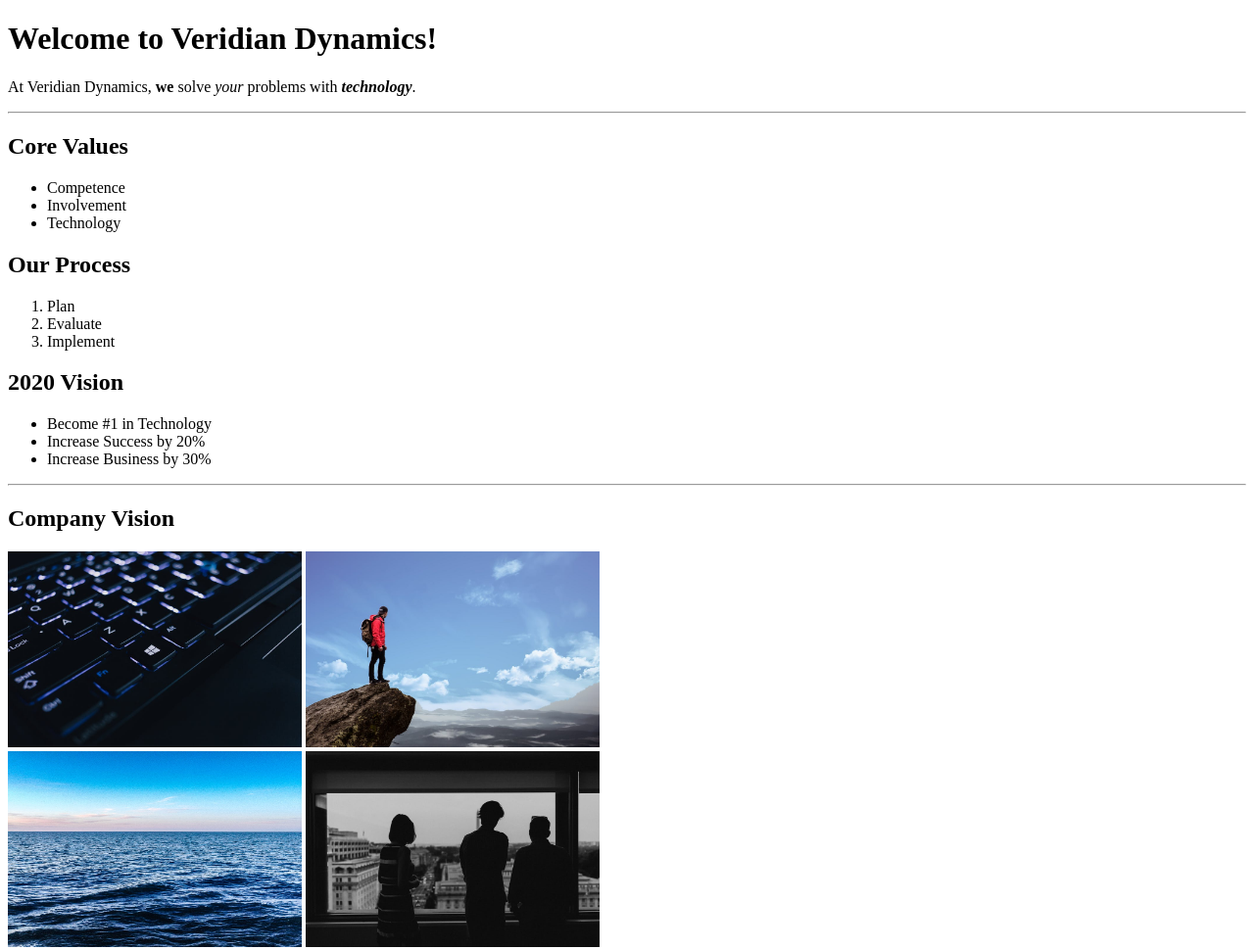
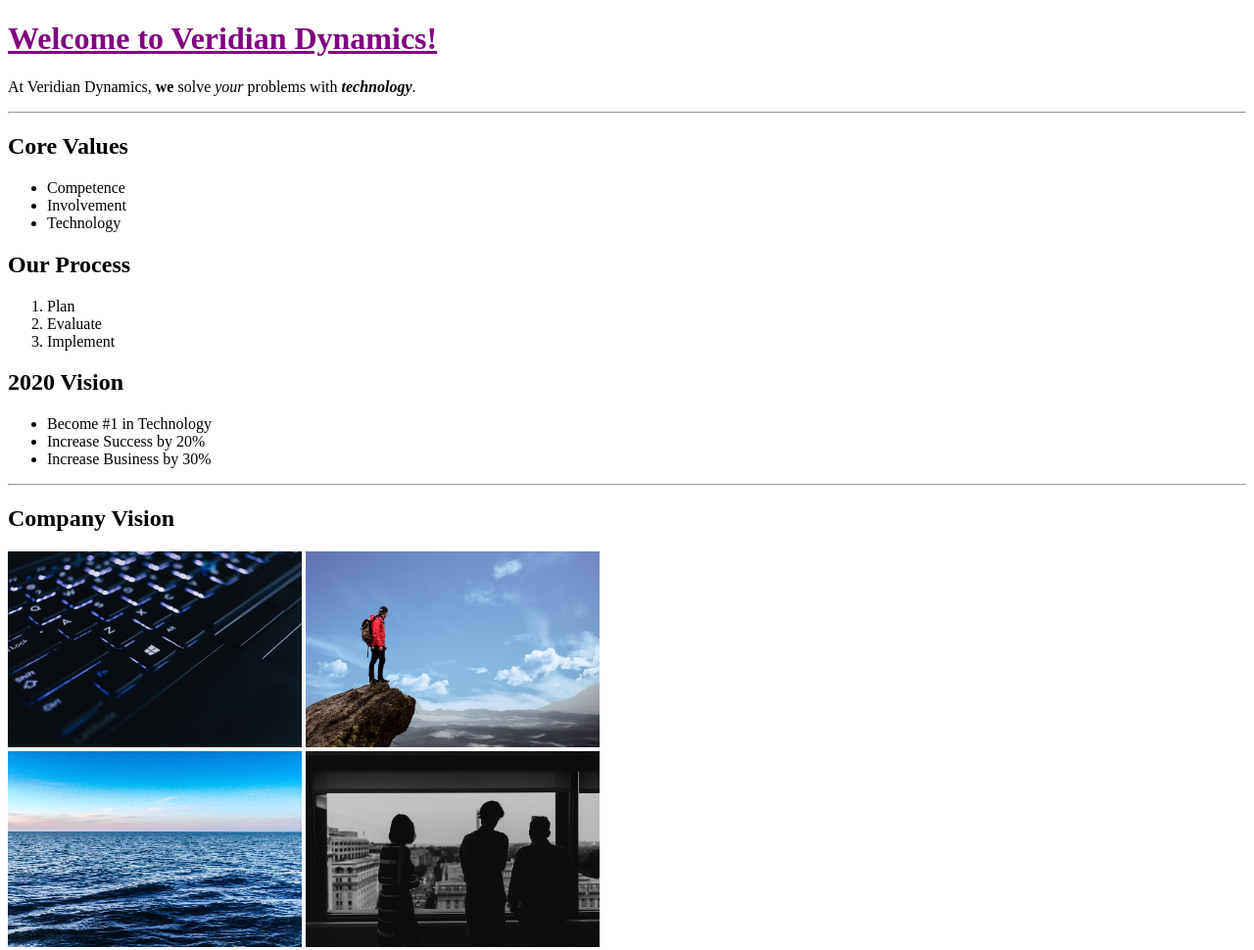
Before and after one commit to MikeGreenburg/codeup-web-exercises-bak, a plain HTML site: page welcome.html in a window 1280 px wide. Shown: the top 970 px of the page at 98% size. Drawn offline with Linux system fonts and the light colour scheme.

Commit message:
started the css selectors and properties

```diff
--- /dev/null
+++ b/css/style.css
@@ -0,0 +1,4 @@
+.fancy-header {
+    color: purple; /* single line comment */
+    text-decoration: underline;
+}
--- a/welcome.html
+++ b/welcome.html
@@ -3,11 +3,19 @@
     <head>
         <meta charset="UTF-8">
         <title>Welcome</title>
+        <link rel="stylesheet" href="css/style.css">
+<!--    <style>-->
+<!--        .fancy-header {-->
+<!--            color: red;-->
+<!--            text-decoration: underline;-->
+<!--        }-->
+<!--    </style>-->
     </head>
     <a id="top"></a>
     <body>
-        <h1>Welcome to Veridian Dynamics!</h1>
-            <p>At Veridian Dynamics, <strong>we</strong> solve <em>your</em> problems with <em><strong>technology</strong></em>.</p>
+        <h1 class="fancy-header">Welcome to Veridian Dynamics!</h1>
+
+        <p>At Veridian Dynamics, <strong>we</strong> solve <em>your</em> problems with <em><strong>technology</strong></em>.</p>
 
         <hr/>
 
```
